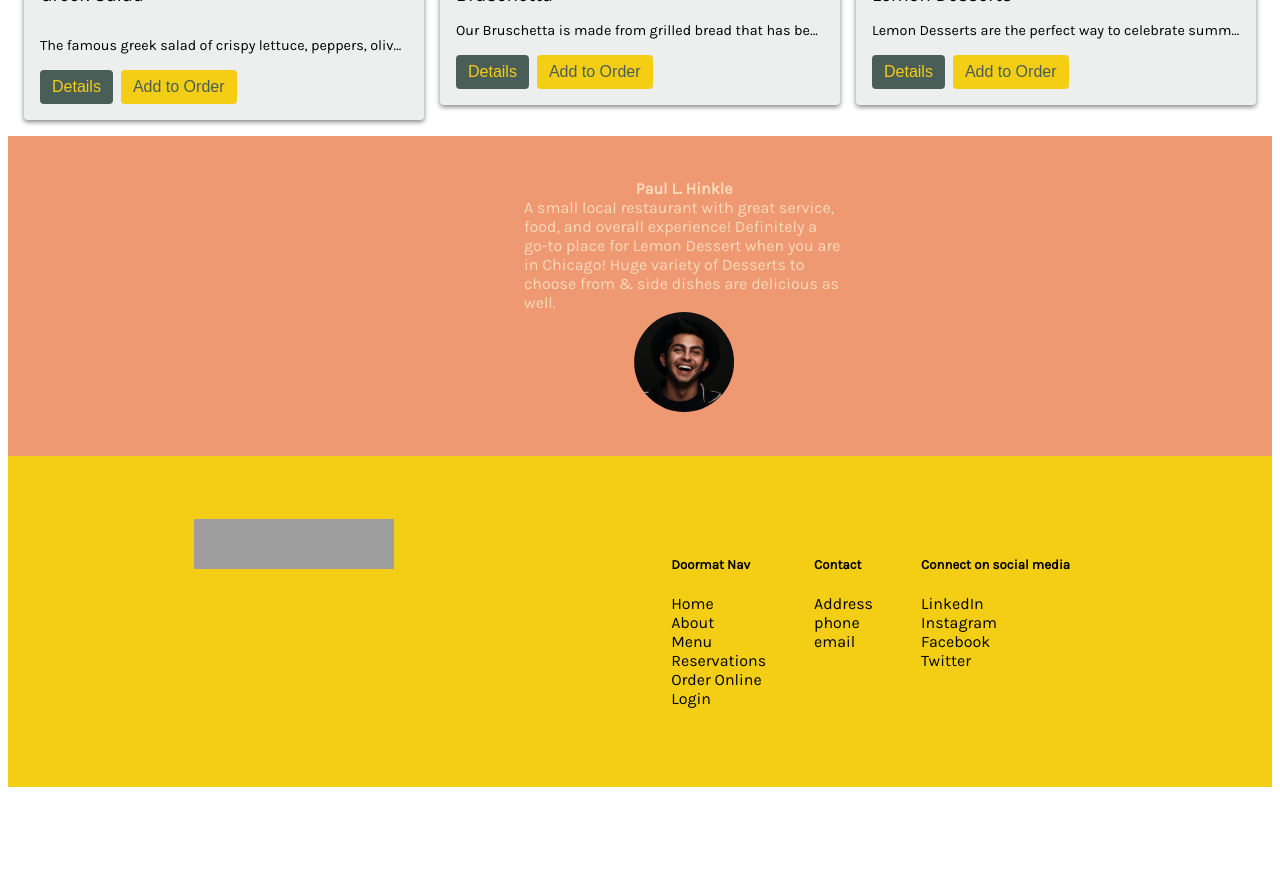
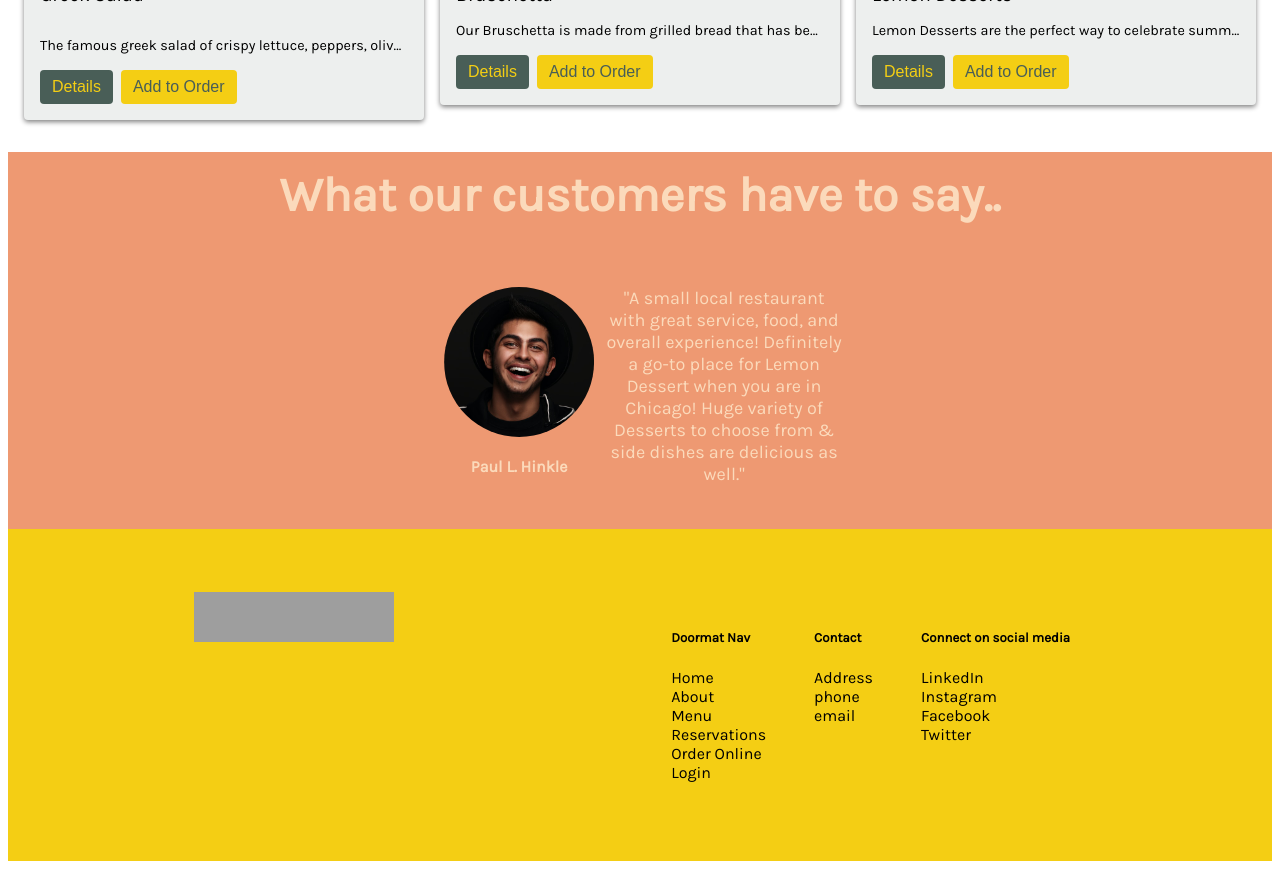
Before and after one commit to anjali-ghanshani/little-lemon, a React (Create React App) app: page / in a window 1280 px wide. Shown: the part 980-1849 px from the top of the page. Before the commit the page ends 1775 px from the top, so only its background shows below. Built offline with nearby package versions, Linux system fonts and the light colour scheme; grey boxes are pictures that could not be loaded; a web font is replaced by a local one.

Commit message:
testimonial updated
- added grid layout

```diff
--- a/src/components/CustomersSay/CustomersSay.css
+++ b/src/components/CustomersSay/CustomersSay.css
@@ -1,32 +1,53 @@
 .carousel-container {
     background-color: #ee9972;
+    color:#fbdabb;
+    text-align: center;
+    align-items: center;
+}
+
+.carousel-container-heading {
+    padding-top: 15px;
+    font-size: 3rem;
+}
+
+.carousel-container-inner {
     display: flex;
     flex-wrap: nowrap;
     overflow: hidden;
 }
 
 .carousel-item {
-    height: 20rem;
+    display: grid;
+    grid-template-columns: 150px 320px;
+    grid-template-rows: 150px 50px;
+    transition: 1s cubic-bezier(0.39, 0.575, 0.565, 1);
     min-width: 100%;
     width: 100%;
-    display: flex;
-    flex-direction: column;
-    align-items: center;
     justify-content: center;
-    transition: 1s cubic-bezier(0.39, 0.575, 0.565, 1);
-    color: #fbdabb;
+    margin-top: 2rem ;
+    margin-bottom: 2rem;
+    gap: 10px;
+
 }
 
 .customer-name {
     font-weight: bold;
+    grid-row-start: 2;
+    grid-row-end: 3;
+    padding-top: 10px;
 }
 
 .customer-comment {
-    width: 20rem;
+    grid-row-start: 1;
+    grid-row-end: 3;
+    width: 15rem;
+    font-size: large ;
 }
 
 .customer-image {
-    width: 100px;
-    height: 100px;
+    width: 150px;
+    height: 150px;
     border-radius: 100%;
+    border: 0.5rem;
+    border-color: #fbdabb;
 }
--- a/src/components/CustomersSay/CustomersSay.js
+++ b/src/components/CustomersSay/CustomersSay.js
@@ -1,4 +1,4 @@
-import React, { useEffect, useState } from 'react'
+import React, { Fragment, useEffect, useState } from 'react'
 import './CustomersSay.css'
 import reviewerImage1 from '../../testimonial-images/reviewer1.jpg';
 import reviewerImage2 from '../../testimonial-images/reviewer2.jpg';
@@ -10,22 +10,22 @@ function CustomersSay() {
     const customers = [
         {
             name: 'Zelma A. Ortiz',
-            comment: 'Amazing experience! If you thought gourmet kitchen will leave you hungry, think again. You should skip several meals before visiting this amazing restaurant. Everything is so tasty, you cannot restraint yourself from having all of the dishes.',
+            comment: '"Amazing experience! If you thought gourmet kitchen will leave you hungry, think again. You should skip several meals before visiting this amazing restaurant. Everything is so tasty, you cannot restraint yourself from having all of the dishes."',
             image: reviewerImage1,
         },
         {
             name: 'Paul L. Hinkle',
-            comment: 'A small local restaurant with great service, food, and overall experience! Definitely a go-to place for Lemon Dessert when you are in Chicago! Huge variety of Desserts to choose from & side dishes are delicious as well.',
+            comment: '"A small local restaurant with great service, food, and overall experience! Definitely a go-to place for Lemon Dessert when you are in Chicago! Huge variety of Desserts to choose from & side dishes are delicious as well."',
             image: reviewerImage2,
         },
         {
             name: 'Jason R. Borders',
-            comment: 'I have to say, I enjoyed every single bite of the meal in Little Lemon. I had a 3 course meal, with a couple of beers. Considering the quality, the price is reasonable. Ideal for those who want a romantic night out. There was also plenty of room for bigger groups.',
+            comment: '"I have to say, I enjoyed every single bite of the meal in Little Lemon. I had a 3 course meal, with a couple of beers. Considering the quality, the price is reasonable. There was also plenty of room for bigger groups."',
             image: reviewerImage3,
         },
         {
             name: 'Lily E. Webb',
-            comment: 'It’s a great experience. The ambiance is very welcoming and charming. Amazing wines, food and service. Staff are extremely knowledgeable and make great recommendations.',
+            comment: '"It’s a great experience. The ambiance is very welcoming and charming. Amazing wines, food and service. Staff are extremely knowledgeable and make great recommendations."',
             image: reviewerImage4,
         },
     ]
@@ -50,52 +50,22 @@ function CustomersSay() {
     })
     return (
         <div className='carousel-container'>
+            <h1 className='carousel-container-heading'>What our customers have to say..</h1>
+            <div className='carousel-container-inner'>
                 {
                     customers.map((customer, index) => {
                         return <div className='carousel-item'
                             key={customer.name}
                             style={{ transform: `translate(-${currentIndex * 100}%)` }}>
+                            <img src={customer.image} alt="alt" className='customer-image'></img>
                             <div className='customer-name'>{customer.name}</div>
                             <div className='customer-comment'>{customer.comment}</div>
-                        <img src={customer.image} alt="alt" className='customer-image'></img>
                         </div>
                     })
                 }
 
-            {/* <section className='testimonials' >
-                <h1>Testimonials</h1>
 
-                <ul className='list-type'>
-                    <li className='testimonial-card'>
-                        <img className='testimonial-image' src={reviewerImage1} alt="Avatar" />
-                        <div className="container">
-                            <h4><b>Zelma A. Ortiz</b></h4>
-                            <p>Amazing experience! If you thought gourmet kitchen will leave you hungry, think again. You should skip several meals before visiting this amazing restaurant. Everything is so tasty, you cannot restraint yourself from having all of the dishes.</p>
             </div>
-                    </li>
-                    <li className='testimonial-card'>
-                        <img className='testimonial-image' src={reviewerImage2} alt="Avatar" />
-                        <div className="container">
-                            <h4><b>Paul L. Hinkle</b></h4>
-                            <p>A small local restaurant with great service, food, and overall experience! Definitely a go-to place for Lemon Dessert when you are in Chicago! Huge variety of Desserts to choose from & side dishes are delicious as well.</p>
-                        </div>
-                    </li>
-                    <li className='testimonial-card'>
-                        <img className='testimonial-image' src={reviewerImage3} alt="Avatar" />
-                        <div className="container">
-                            <h4><b>Jason R. Borders</b></h4>
-                            <p>I have to say, I enjoyed every single bite of the meal in Little Lemon. I had a 3 course meal, with a couple of beers. Considering the quality, the price is reasonable. Ideal for those who want a romantic night out. There was also plenty of room for bigger groups.</p>
-                        </div>
-                    </li>
-                    <li className='testimonial-card'>
-                        <img className='testimonial-image' src={reviewerImage4} alt="Avatar" />
-                        <div className="container">
-                            <h4><b>Lily E. Webb</b></h4>
-                            <p>It’s a great experience. The ambiance is very welcoming and charming. Amazing wines, food and service. Staff are extremely knowledgeable and make great recommendations.</p>
-                        </div>
-                    </li>
-                </ul>
-            </section> */}
         </div>
     )
 }
```
Lines whose indentation alone changed are shown as unchanged.
